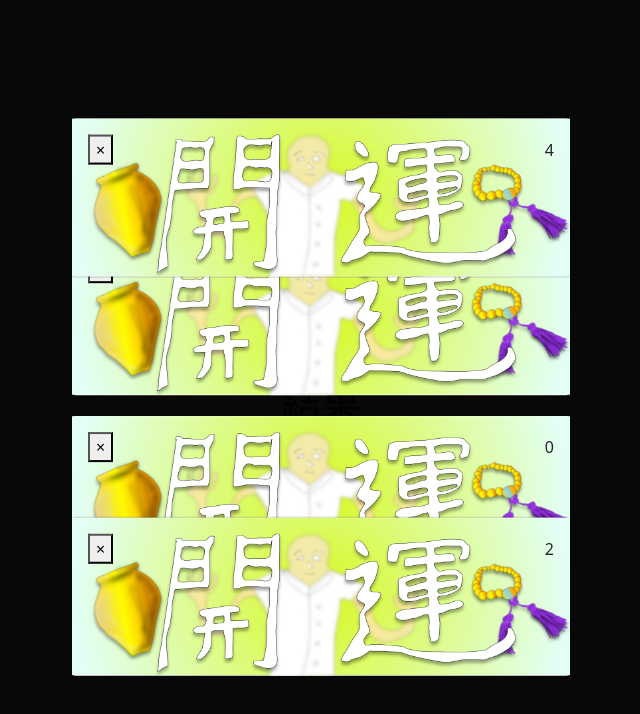
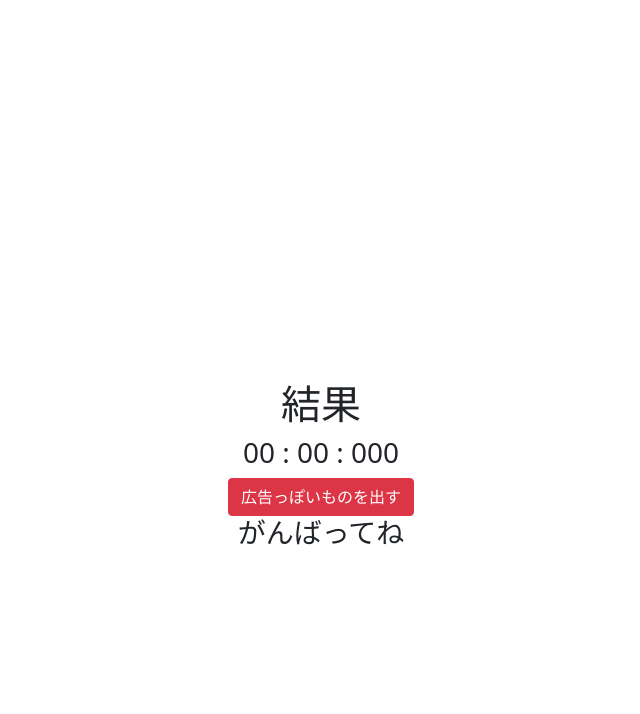
Before and after one commit to isseiezawa/Remove-Ads-Lesson, a Vue app: page /lesson in a window 1280 px wide. Shown: the top 714 px of the page, without its empty margins (319-959 px from the left). Built offline with nearby package versions, Linux system fonts and the light colour scheme.

Commit message:
Add: 結果によってresultが変わる記述追加

```diff
--- a/src/components/LessonPage.vue
+++ b/src/components/LessonPage.vue
@@ -9,6 +9,7 @@
     </div>
     <timer-component ref="timer" />
     <button @click="lessonStart" class="btn btn-danger">広告っぽいものを出す</button>
+    <h3>{{lessonResult}}</h3>
   </div>
 </template>
 
@@ -25,18 +26,34 @@ export default {
   },
   data() {
     return {
-      isModal: [true, true, true, true, true],
+      isModal: [],
       soundEffect: new Audio(require('../assets/sound_effect/explosion_3.mp3'))
     }
   },
   mounted() {
     return this.animateBlocks()
   },
+  computed: {
+    lessonResult() {
+      var result = ''
+      if(!this.isModal.length) {
+        result = 'がんばってね'
+      }else if(this.isModal[0] == false) {
+        result = 'クリアー'
+      }else{
+        result = 'あと' + this.isModal.filter(n => n == true).length.toString() + '個'
+      }
+      return result
+    }
+  },
   methods: {
     lessonStart() {
       this.$refs.timer.clearAll();
       this.$refs.timer.startTimer();
       this.handleCreateModal();
+    },
+    handleCreateModal() {
+      this.isModal = [true, true, true, true, true]
     },
     handleCloseModal(e) {
       this.soundEffect.load();
```
